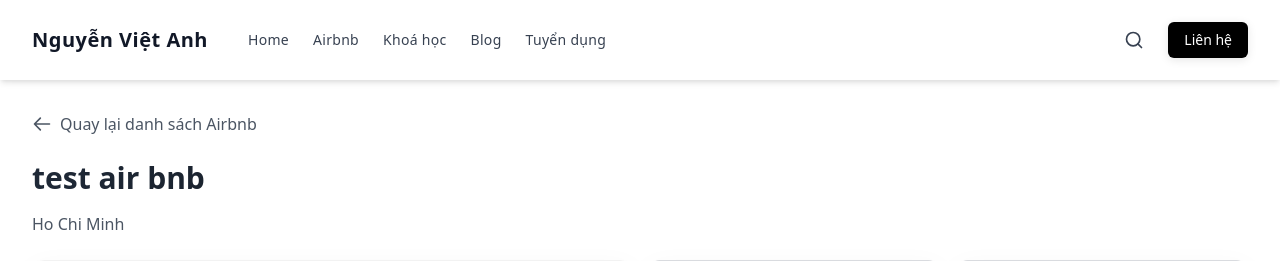
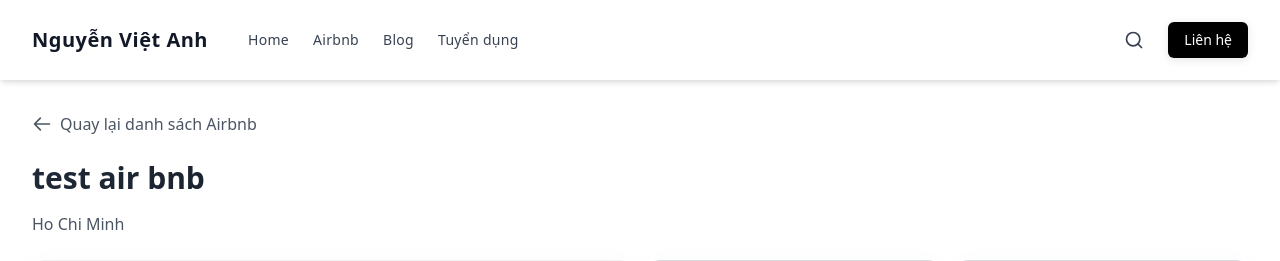
Before and after one commit to weteach-dev-khanh/airnbn, a Django app: a page that uses core/templates/core/partials/navbar.html in a window 1280 px wide. Shown: the top 261 px of the page. Run offline with Django 5.2, Linux system fonts and the light colour scheme; data comes from the database, SQL or seed files in the repository; parts of the project's set-up code (start-up, migrations or seed data) failed here and were passed over; some libraries are stand-ins or nearby versions.

Commit message:
update navbar

```diff
--- a/core/templates/core/partials/navbar.html
+++ b/core/templates/core/partials/navbar.html
@@ -25,11 +25,7 @@
                            style="letter-spacing: 0.3px;">
                             Airbnb
                         </a>
-                        <a href="{% url 'core:courses' %}"
-                           class="nav-link text-sm font-medium transition-all text-white hover:text-gray-200"
-                           style="letter-spacing: 0.3px;">
-                            Khoá học
-                        </a>
+
                         <a href="{% url 'core:blog' %}"
                            class="nav-link text-sm font-medium transition-all text-white hover:text-gray-200"
                            style="letter-spacing: 0.3px;">
```
